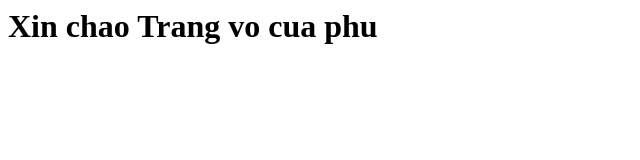
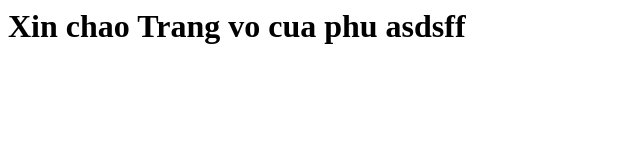
Before and after one commit to nmphu1/GitTest, a plain HTML site: page index.html in a window 1280 px wide. Shown: the whole page, without its empty margins (0-640 px from the left). Drawn offline with Linux system fonts and the light colour scheme.

Commit message:
Main da bi thay doi

```diff
--- a/index.html
+++ b/index.html
@@ -1 +1 @@
-<h1>Xin chao Trang vo cua phu</h1>
+<h1>Xin chao Trang vo cua phu asdsff</h1>
```
